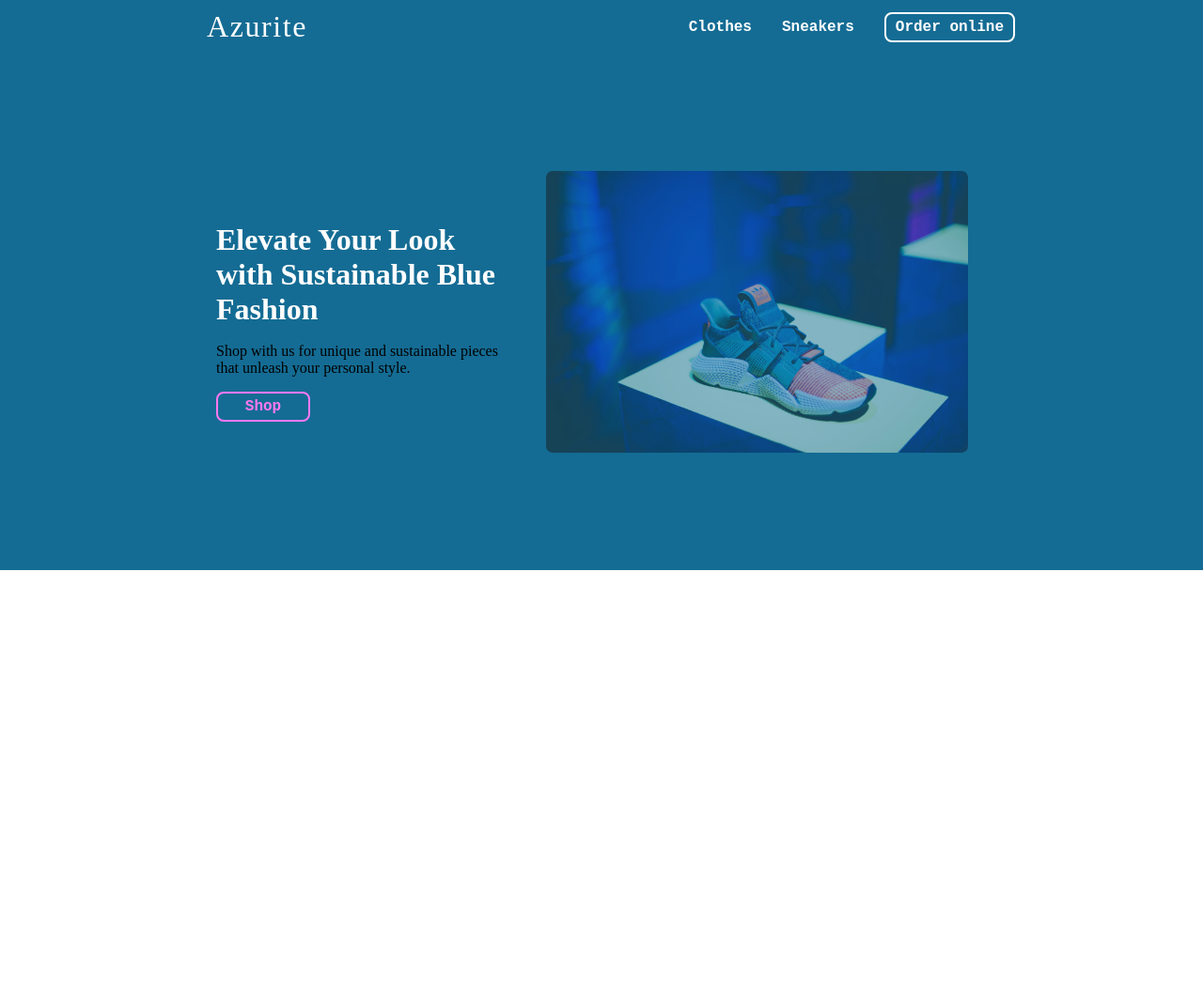
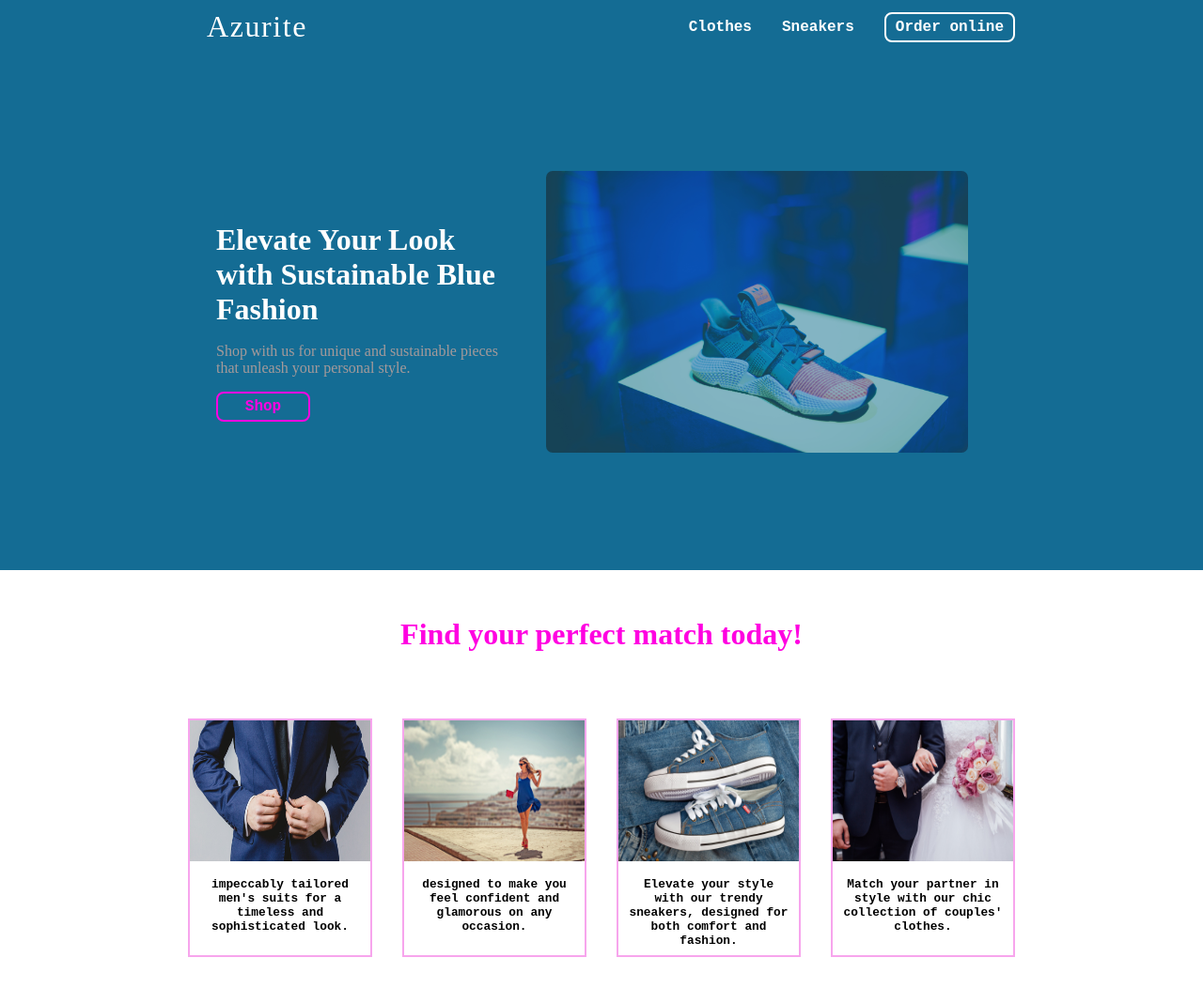
Before and after one commit to azizbelkhouja/first-landing-page, a plain HTML site: page index.html in a window 1280 px wide. Shown: the whole page at 94% size. Before the commit the page ends 800 px from the top, so only its background shows below. Drawn offline with Linux system fonts and the light colour scheme.

Commit message:
Full Collection DONE

```diff
--- a/index.html
+++ b/index.html
@@ -11,7 +11,7 @@
     <!--NAVIGATION BAR-->
         <div class="navbar">
             <div class="header-logo"><a href="index.html">Azurite</a></div>
-            <div class="clotherbutton header-items"><a  href="">Clothes</a></div>
+            <div class="clotherbutton header-items"><a  href="#clothes">Clothes</a></div>
             <div class="sneakersbutton header-items"><a href="">Sneakers</a></div>
             <div class="Accessoriesbutton"><a href=""><button class="btn">Order online</button></a></div>
         </div>
@@ -19,13 +19,51 @@
         <div class="hero-page">
             <div class="left-of-the-image flex-items">
                 <h1 class="heading-hero">Elevate Your Look with Sustainable Blue Fashion</h1>
-                <p>Shop with us for unique and sustainable pieces that unleash your personal style.</p>
+                <p class="hero-paragraph">Shop with us for unique and sustainable pieces that unleash your personal style.</p>
                 <button class="shop-btn">Shop</button></a>
             </div>
             <div class="hero-image flex-items">
                 <img class="sneaker-image" src="images/heropageimage.jpg" alt="sneaker">
             </div>
         </div>
+    <!--FULL COLLECTION PAGE-->
+        <h1 class="collection-heading">Find your perfect match today!</h1>
+
+        <div class="collection-container" id="clothes">
+            <div class="collection-parts">
+                <div>
+                    <img class="collection-images" src="images/blue suit.jpg" alt="">
+                </div>
+                <div>
+                    <p class="p-collection"> impeccably tailored men's suits for a timeless and sophisticated look.</p>
+                </div>
+            </div>
+            <div class="collection-parts">
+                <div>
+                    <img class="collection-images" src="images/dress blue.jpg" alt="">
+                </div>
+                <div>
+                    <p class="p-collection">designed to make you feel confident and glamorous on any occasion.</p>
+                </div>
+            </div>
+            <div class="collection-parts">
+                <div>
+                    <img class="collection-images" src="images/sneakers.jpg" alt="">
+                </div>
+                <div>
+                    <p class="p-collection">Elevate your style with our trendy sneakers, designed for both comfort and fashion.</p>
+                </div>
+            </div>
+            <div class="collection-parts">
+                <div>
+                    <img class="collection-images" src="images/couple clothes.jpg" alt="">
+                </div>
+                <div>
+                    <p class="p-collection">Match your partner in style with our chic collection of couples' clothes.</p>
+                </div>
+            </div>
+        </div>
+
 
 
 </body>
--- a/styles.css
+++ b/styles.css
@@ -90,11 +90,14 @@ box-shadow: 0px 2px 5px 0px #97DEFF;
 }
 .sneaker-image:hover {
     opacity: 1;
-    box-shadow: 0 0 10px 1px white;
+    box-shadow: 0 0 10px 1px #ff00e1;
 }
 .heading-hero {
     margin-bottom: 1px;
     color: white;
+}
+.hero-paragraph {
+    color: rgb(165, 154, 154);
 }
 .shop-btn {
     width: 100px;
@@ -102,19 +105,62 @@ box-shadow: 0px 2px 5px 0px #97DEFF;
 .shop-btn {
     border-radius: 8px;
     font-family: Courier New;
-    color: #FF78F0;
+    color: #ff00e1;
     font-size: 1rem;
     font-weight: bold;
     background: #146C94;
     padding: 5px 10px 5px 10px;
     text-decoration: none;
     cursor: pointer;
-    border: #FF78F0 solid 2px;
+    border: #ff00e1 solid 2px;
     transition: 0.5s;
 }
 .shop-btn:hover {
-    background: #FF78F0;
+    background: #ff00e1;
     text-decoration: none;
     color: white;
     box-shadow: 0px 2px 5px 0px black;
 }
+
+/*FULL COLLECTION PAGE*/
+.collection-heading {
+    text-align: center;
+    color: #ff00e1;
+    margin-top: 50px;
+}
+
+.collection-container {
+    display: flex;
+    justify-content: center;
+    flex-wrap: wrap;
+    gap: 2rem;
+    padding: 50px 200px;
+}
+.collection-parts {
+    flex: 1;
+    display: flex;
+    flex-direction: column;
+    border: 2px solid #f7a5ed;
+
+    height: 250px;
+    width: 250px;
+}
+.collection-parts:hover {
+    transform: scale(1.05);
+    cursor: pointer;
+    transition: 0.9s;
+    box-shadow: 0px 10px 10px 0px grey;
+    border: 2px solid #ff00e1;
+}
+.collection-images {
+height: 150px;
+width: 100%;
+}
+.p-collection {
+    flex: 1;
+    text-align: center;
+    padding: 0 10px;
+    font-family: 'Courier New', Courier, monospace;
+    font-size: 0.8rem;
+    font-weight: bold;
+}
```
Also changed, not shown: images/blue suit.jpg (added), images/couple clothes.jpg (added), images/dress blue.jpg (added), images/sneakers.jpg (added), 1 other file.
